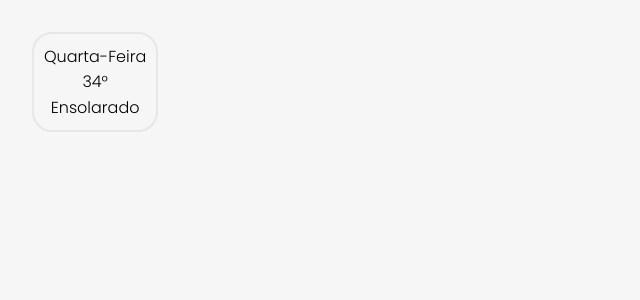
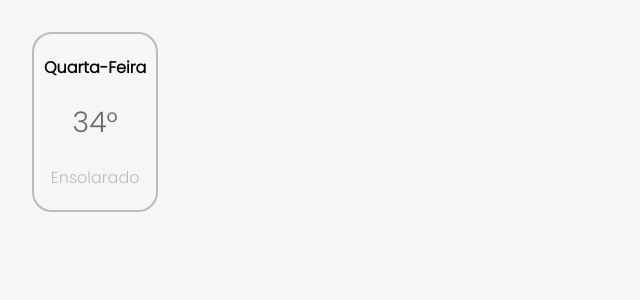
Before and after one commit to tanzro/weather-forecast, a React (Vite) app: page / in a window 1280 px wide. Shown: the top 300 px of the page, without its empty margins (0-640 px from the left). Built offline with nearby package versions, Linux system fonts and the light colour scheme.

Commit message:
style: adjust card styles

```diff
--- a/src/components/card.tsx
+++ b/src/components/card.tsx
@@ -2,21 +2,29 @@ import { styled } from "@stitches/react";
 
 const Container = styled("div", {
   width: "fit-content",
-  height: 100,
+  height: 180,
   padding: 10,
   display: "flex",
   flexDirection: "column",
   alignItems: "center",
   justifyContent: "space-around",
-  border: "2px solid #E7E7E7",
+  border: "2px solid $secondary",
   borderRadius: 20,
 });
 
-const Day = styled("p", {});
+const Day = styled("p", {
+  color: "$tertiary",
+  fontWeight: "bold",
+});
 
-const Temperature = styled("p", {});
+const Temperature = styled("p", {
+  color: "$primary",
+  fontSize: "$lg",
+});
 
-const Condition = styled("p", {});
+const Condition = styled("p", {
+  color: "$secondary",
+});
 
 interface CardProps {
   day: string;
--- a/src/stitches.ts
+++ b/src/stitches.ts
@@ -8,18 +8,9 @@ const stitches = createStitches({
   },
   theme: {
     colors: {
-      aliceBlue: "#F4FAFF",
-      davyGrey: "#535657",
-
-      cadetBlue: "#4F646F",
-      platinum: "#DEE7E7",
-
-      darkKhaki: "#B5BA72",
-      darkSlateBlue: "#4F359B",
-
-      // elements
-      bg: "$aliceBlue",
-      fg: "$davyGrey",
+      primary: "#696969",
+      secondary: "#BBBBBB",
+      tertiary: "#030303",
     },
     space: {
       xxs: "0.422rem",
```
